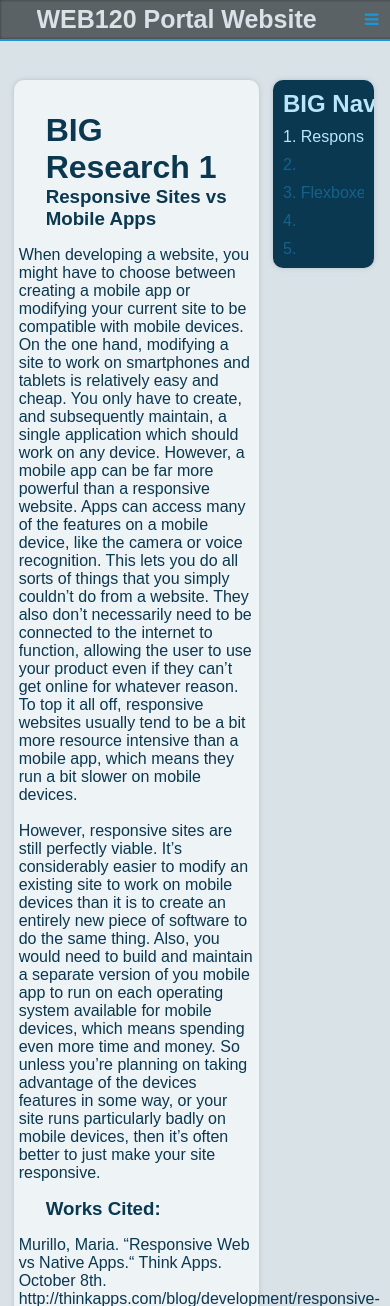
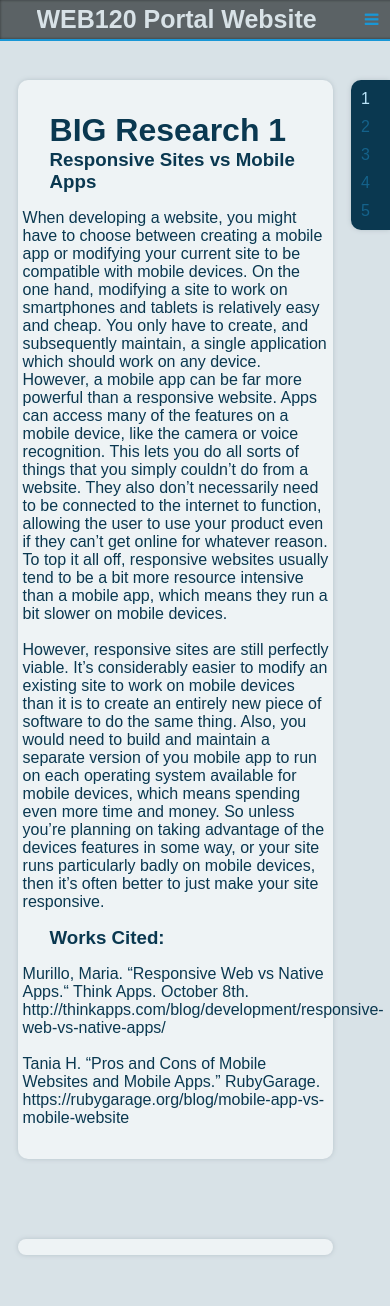
Before and after one commit to ianbeard0159/WEB-120-Portal, a PHP site: page /big.php in a window 390 px wide. Shown: the top 1306 px of the page. Run offline with PHP 8.4, Linux system fonts and the light colour scheme; some libraries are stand-ins or nearby versions.

Commit message:
made big.php more responsive

```diff
--- a/big.php
+++ b/big.php
@@ -30,12 +30,12 @@
                 </div>
                 <div id="big-rightColumn">
                     <div id="big-nav">
-                        <h2>BIG Navigation</h2>
-                        <p class="big-nav-item" id="big1">1. Responsive vs Mobile</p>
-                        <p class="big-nav-item" id="big2">2.</p>
-                        <p class="big-nav-item" id="big3">3. Flexboxes</p>
-                        <p class="big-nav-item" id="big4">4.</p>
-                        <p class="big-nav-item" id="big5">5.<p>
+                        <h2 class="big-text">BIG Navigation</h2>
+                        <div class="big-nav-item" id="big1">1<p class="big-text">. Responsive vs Mobile<p></div>
+                        <div class="big-nav-item" id="big2">2<p class="big-text">.</p></div>
+                        <div class="big-nav-item" id="big3">3<p class="big-text">. Flexboxes</p></div>
+                        <div class="big-nav-item" id="big4">4<p class="big-text">.</p></div>
+                        <div class="big-nav-item" id="big5">5<p class="big-text">.<p></div>
                     </div>
                 </div>
             </div>
--- a/public-html/css/web-portal.css
+++ b/public-html/css/web-portal.css
@@ -258,6 +258,9 @@ form{
 }
 #big-rightColumn{
     width: 30%;
+
+    display: flex;
+    flex-direction: column;
 }
 .big-textBox{
     color: rgb(10, 56, 80);
@@ -291,6 +294,8 @@ form{
 .big-nav-item{
     margin: 10px;
     cursor: pointer;
+
+    display: flex;
 }
 .big-nav-item:hover{
     text-shadow: 0px 0px 5px rgb(186, 229, 250);
@@ -364,7 +369,7 @@ td{
 }
 
 /* Swap top-items with nav-symbol when the screen is less that 400px wide */
-@media screen and (max-width: 400px){
+@media screen and (max-width: 500px){
     #top-menu{
         display: none;
     }
@@ -390,9 +395,24 @@ td{
         overflow: hidden;
         white-space: nowrap;
     }
+    #big-nav{
+        width: 10%;
+        border-top-right-radius: 0px;
+        border-bottom-right-radius: 0px;
+    }
+    #big-rightColumn{
+        align-items: flex-end;
+        width: 10%;
+    }
+    #big-leftColumn{
+        width: 90%;
+    }
+    .big-text{
+        display: none;
+    }
 }
 /* Rearange the top bar when the screen is too small */
-@media screen and (max-width: 700px){
+@media screen and (max-width: 810px){
     #top-menu{
         justify-content: center;
     }
```
